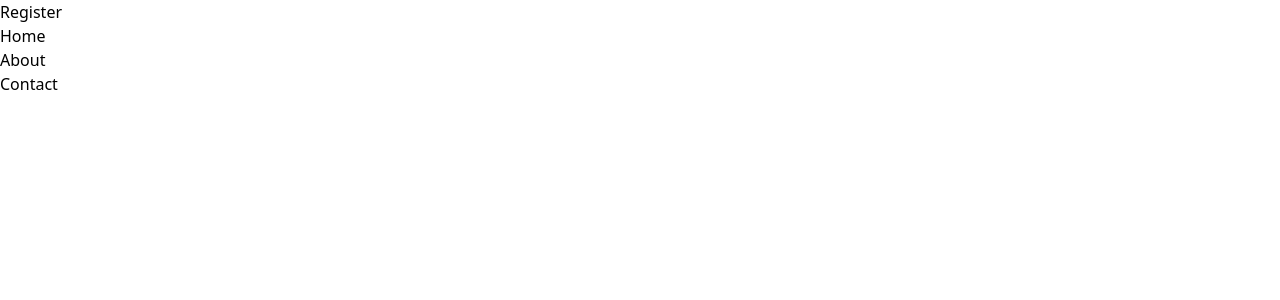
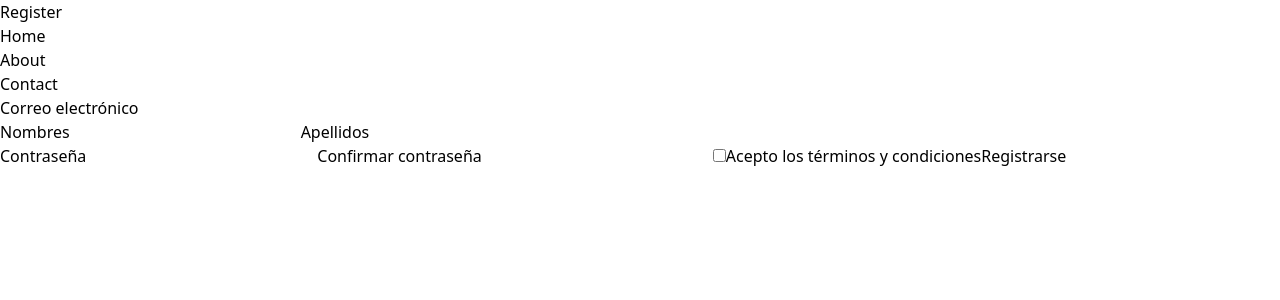
Before and after one commit to w1sec0d/ciclomart_frontend, a React (Vite) app: page / in a window 1280 px wide. Shown: the top 300 px of the page. Built offline with nearby package versions, Linux system fonts and the light colour scheme.

Commit message:
Implement basic registration form

```diff
--- a/src/pages/Register.jsx
+++ b/src/pages/Register.jsx
@@ -1,5 +1,33 @@
 const Register = () => {
-  return <div className="flex flex-col md:flex-row"></div>
+  const handleSubmit = (event) => {
+    event.preventDefault()
+    console.log('hi')
+  }
+
+  return (
+    <section className="flex flex-col md:flex-row">
+      <div>
+        <form onSubmit={handleSubmit}>
+          <label htmlFor="email">Correo electrónico</label>
+          <input type="email" id="email" />
+          <div>
+            <label htmlFor="name">Nombres</label>
+            <input type="name" id="name" />
+            <label htmlFor="surname">Apellidos</label>
+            <input type="surname" id="surname" />
+          </div>
+          <label htmlFor="password">Contraseña</label>
+          <input type="password" id="password" />
+          <label htmlFor="password-confirm">Confirmar contraseña</label>
+          <input type="password" id="password-confirm" />
+          <input type="checkbox" id="terms" />
+          <label htmlFor="terms">Acepto los términos y condiciones</label>
+          <button type="submit">Registrarse</button>
+        </form>
+      </div>
+      <div></div>
+    </section>
+  )
 }
 
 export default Register
```
